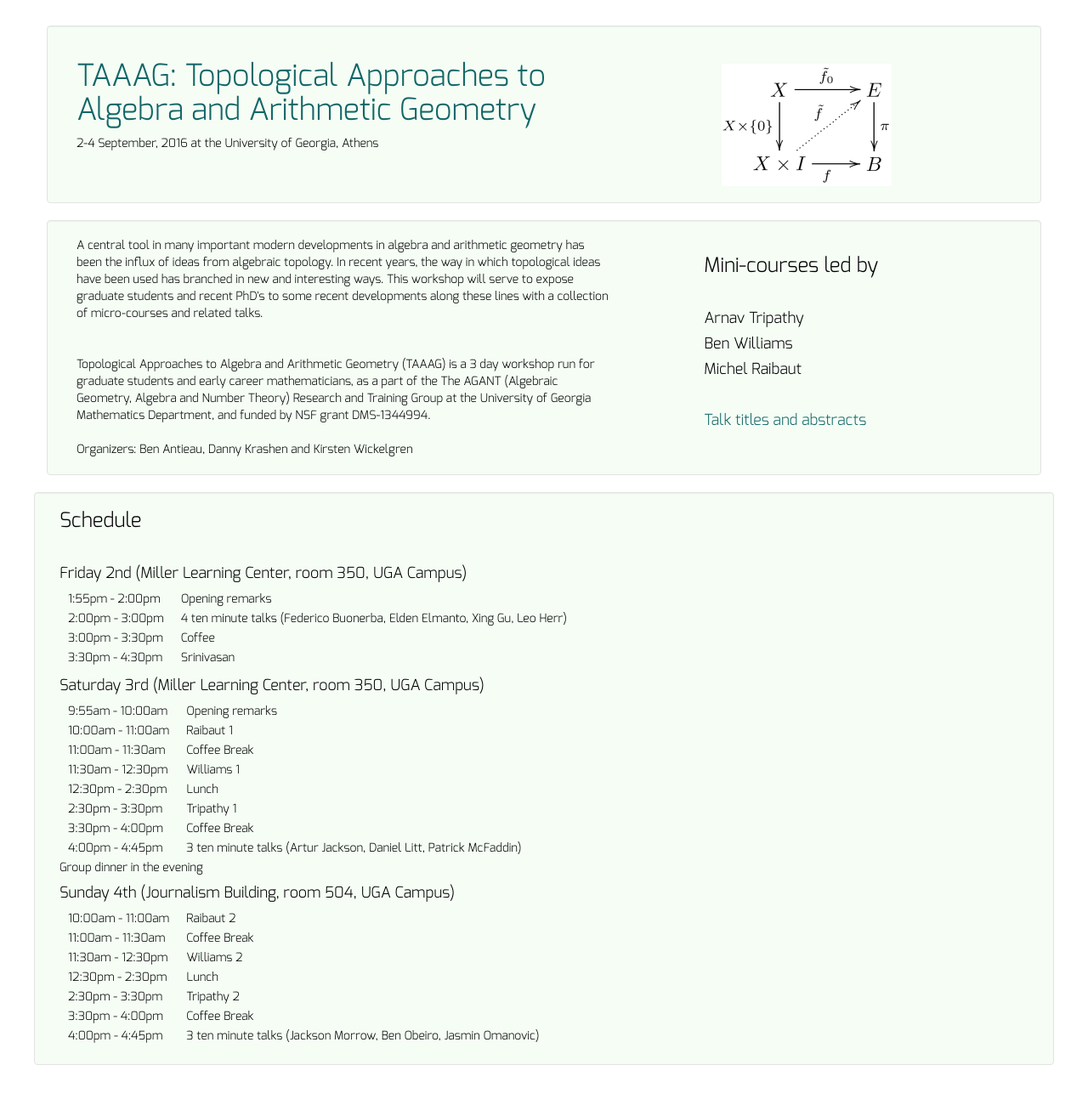
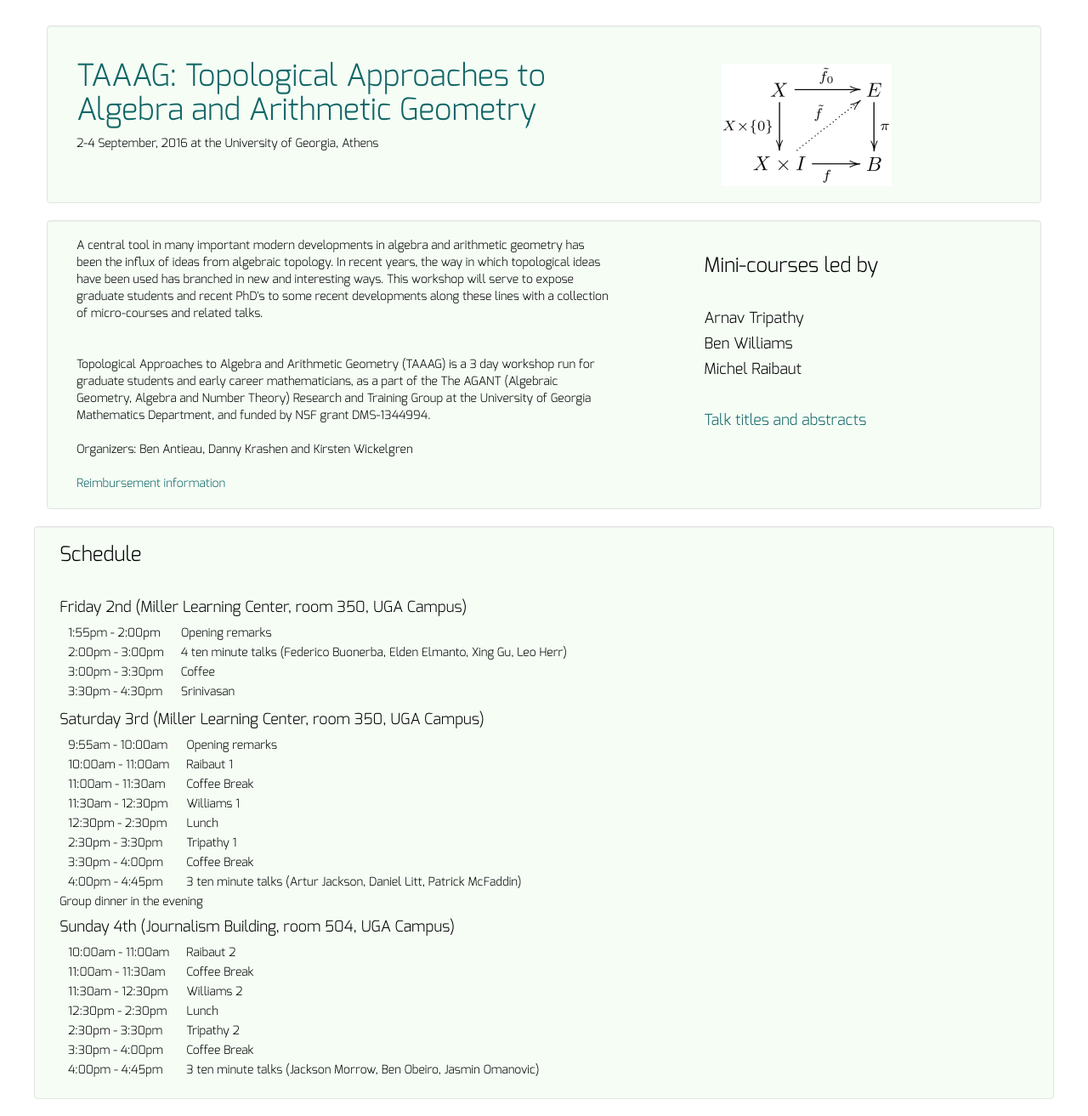
Before and after one commit to torsor/taaag, a Jekyll site: the page built from index.html, in a window 1280 px wide. Shown: the whole page at 85% size. Built offline with Jekyll 4.4.1, drawn with Linux system fonts in a browser that asks for light colours; nearby versions of some CDN libraries; before the commit the page ends 1273 px from its top, so only the background shows below that.

Commit message:
add reimbursement link

```diff
--- a/index.html
+++ b/index.html
@@ -26,6 +26,10 @@ Department, and funded by NSF grant DMS-1344994.
 <br />
 <br />
 Organizers: Ben Antieau, Danny Krashen and Kirsten Wickelgren
+
+<br />
+<br />
+<a href="reimbursement.pdf">Reimbursement information</a>
 </div> <!-- /left-->
 
 <div class="col-md-4 col-md-offset-1"> <!-- right -->
```
Also changed, not shown: 2 other files.
